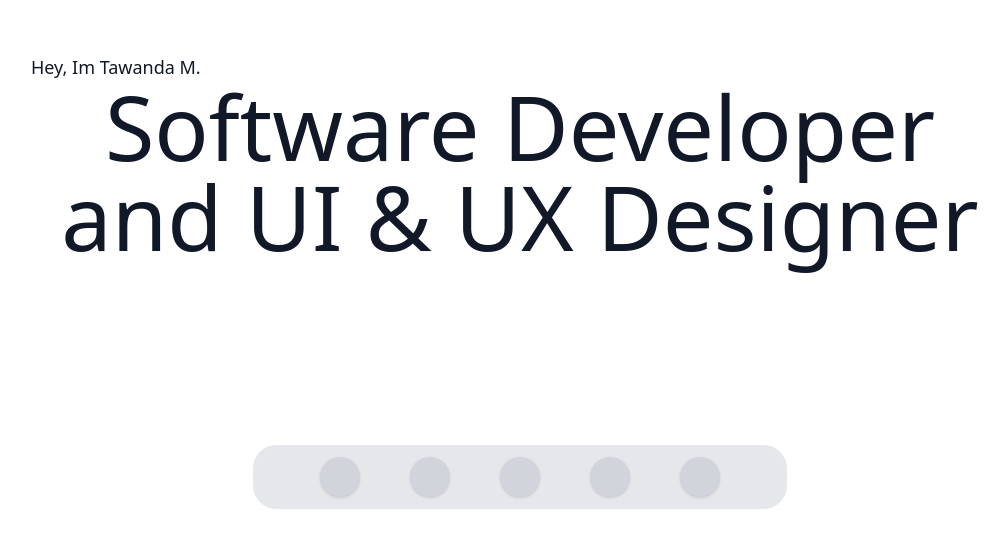
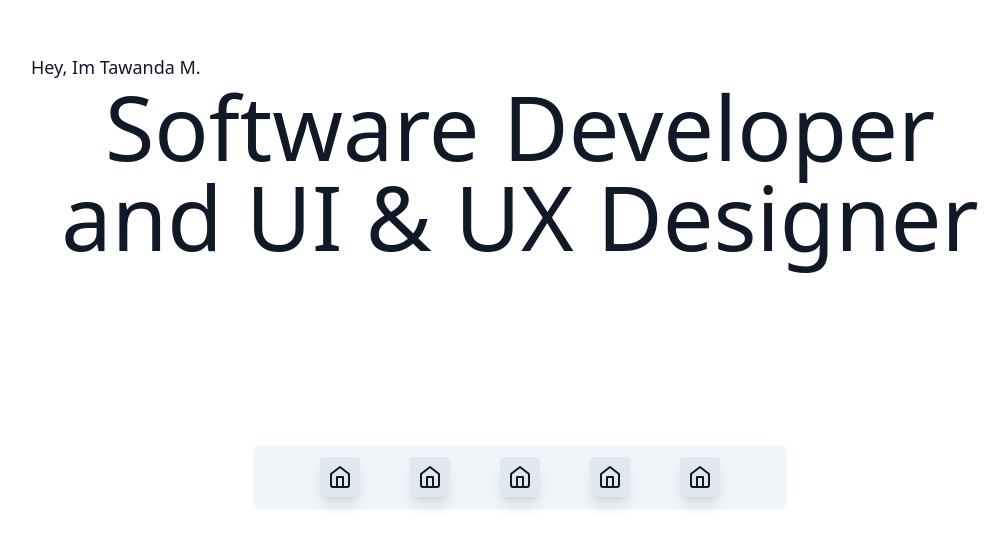
Before and after one commit to tmnyoni/tmnyoni.github.io, a Next.js app: page / in a window 1280 px wide. Shown: the part 243-790 px from the top of the page, without its empty margins (120-1128 px from the left). Built offline with nearby package versions, Linux system fonts and the light colour scheme.

Commit message:
extract a dock item

```diff
--- /dev/null
+++ b/src/components/dock-item.tsx
@@ -0,0 +1,46 @@
+"use client"
+
+import Link from "next/link";
+import { useRef } from "react";
+
+import {
+    motion,
+    MotionValue,
+    useMotionValue,
+    useTransform,
+    useSpring
+} from "framer-motion";
+import { Home, LucideIcon } from "lucide-react";
+
+
+type DockItemProps = {
+    mouseXPosition: MotionValue<number>;
+    href: string;
+    label: string;
+    icon: LucideIcon
+} & React.HTMLAttributes<HTMLDivElement>
+
+export function DockItem({ mouseXPosition, href, label }: DockItemProps) {
+    let ref = useRef<HTMLDivElement>(null);
+
+    let distance = useTransform(mouseXPosition, (val: number) => {
+        let elementBounds = ref.current?.getBoundingClientRect() ?? { x: 0, width: 0 };
+        return val - elementBounds.x - elementBounds.width / 2;
+    });
+
+    let widthSynchronizer = useTransform(distance, [-150, 0, 150], [40, 100, 40]);
+    let width = useSpring(widthSynchronizer, { mass: 0.1, stiffness: 150, damping: 12 });
+
+    return (
+        <Link href={href} className="group relative">
+            <motion.div
+                ref={ref}
+                style={{ width }}
+                className="aspect-square w-10 rounded flex items-center  justify-center bg-slate-200 shadow-lg active:scale-90 duration-100"
+            >
+                <Home />
+            </motion.div>
+                <div className="fixed"></div>
+        </Link>
+    )
+}
--- a/src/components/dock.tsx
+++ b/src/components/dock.tsx
@@ -10,6 +10,8 @@ import {
     useTransform,
     useSpring
 } from "framer-motion";
+import { DockItem } from "./dock-item";
+import { dockItems } from "@/config/dock-items";
 
 export default function NavDock() {
     let mouseXPosition = useMotionValue(Infinity);
@@ -18,69 +20,17 @@ export default function NavDock() {
         <motion.div
             onMouseMove={(e) => mouseXPosition.set(e.pageX)}
             onMouseLeave={() => mouseXPosition.set(Infinity)}
-            className="mx-auto flex h-16 items-end bg-gray-200 pb-3 px-4 justify-evenly rounded-3xl"
+            className="mx-auto flex h-16 items-end bg-slate-100 pb-3 px-4 justify-evenly rounded-lg"
         >
-            {[
-                {
-                    href: "/",
-                    title: "Home",
-                },
-                {
-                    href: "/about-me",
-                    title: "About Me",
-                },
-                {
-                    href: "/projects",
-                    title: "Projects",
-                },
-                {
-                    href: "/blog",
-                    title: "Blog",
-                },
-                {
-                    href: "/chat-me",
-                    title: "Chat Me",
-                }
-            ].map(({ href, title }, index) => (
+            {dockItems.map(({ href, label, icon }, index) => (
                 <DockItem
                     href={href}
-                    title={title}
+                    label={label}
                     key={index}
                     mouseXPosition={mouseXPosition}
+                    icon={icon}
                 />
             ))}
         </motion.div>
     )
 }
-
-type DockNavItem = {
-    mouseXPosition: MotionValue<number>;
-    href: string;
-    title: string;
-}
-
-export function DockItem({ mouseXPosition, href, title }: DockNavItem) {
-    let ref = useRef<HTMLDivElement>(null);
-
-    let distance = useTransform(mouseXPosition, (val: number) => {
-        let elementBounds = ref.current?.getBoundingClientRect() ?? { x: 0, width: 0 };
-        return val - elementBounds.x - elementBounds.width / 2;
-    });
-
-    let widthSynchronizer = useTransform(distance, [-150, 0, 150], [40, 100, 40]);
-    let width = useSpring(widthSynchronizer, { mass: 0.1, stiffness: 150, damping: 12 });
-
-    return (
-        <Link href={href} className="group">
-            <motion.div
-                ref={ref}
-                style={{ width }}
-                className="aspect-square w-10 rounded-full flex items-center  justify-center bg-gray-300 shadow"
-            >
-                <div className="hidden group-hover:block">
-                    {title}
-                </div>
-            </motion.div>
-        </Link>
-    )
-}
```
